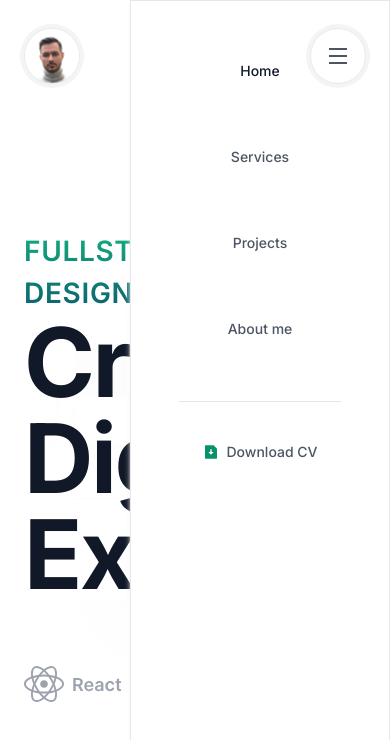
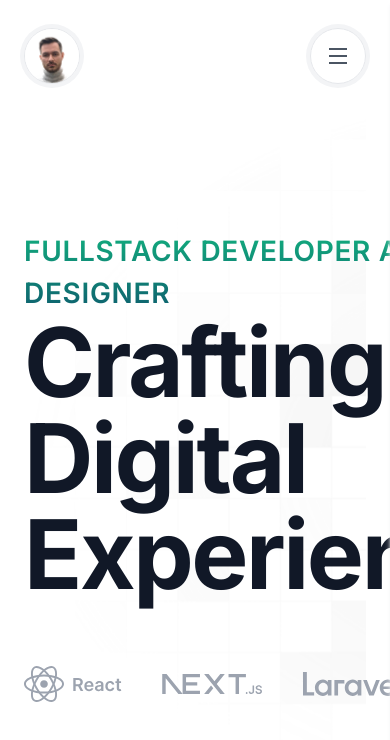
Before and after one commit to mbykowicz/mbykowicz, a Next.js app: page / in a window 390 px wide. Shown: the top 740 px of the page. Built offline with nearby package versions, Linux system fonts and the light colour scheme.

Commit message:
fix mobile menu default  state

```diff
--- a/components/NavBar.tsx
+++ b/components/NavBar.tsx
@@ -32,7 +32,7 @@ const items = [
 function NavBar() {
   const pathname = usePathname()
 
-  const [isOpen, setIsOpen] = useState(true)
+  const [isOpen, setIsOpen] = useState(false)
 
   return (
     <header className='flex items-center justify-between w-full h-[var(--navbar-height)] mt-[var(--navbar-top-margin)]'>
```
